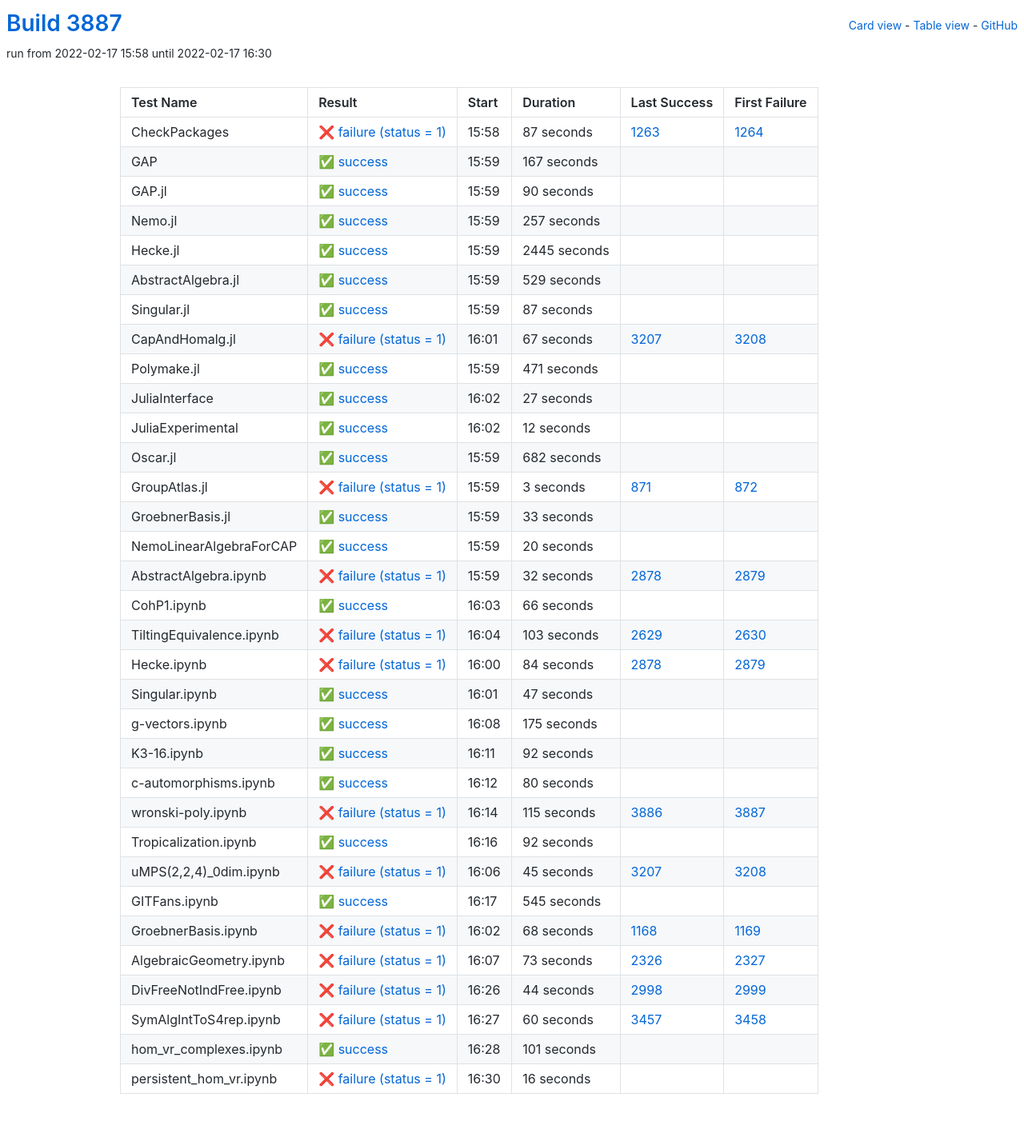
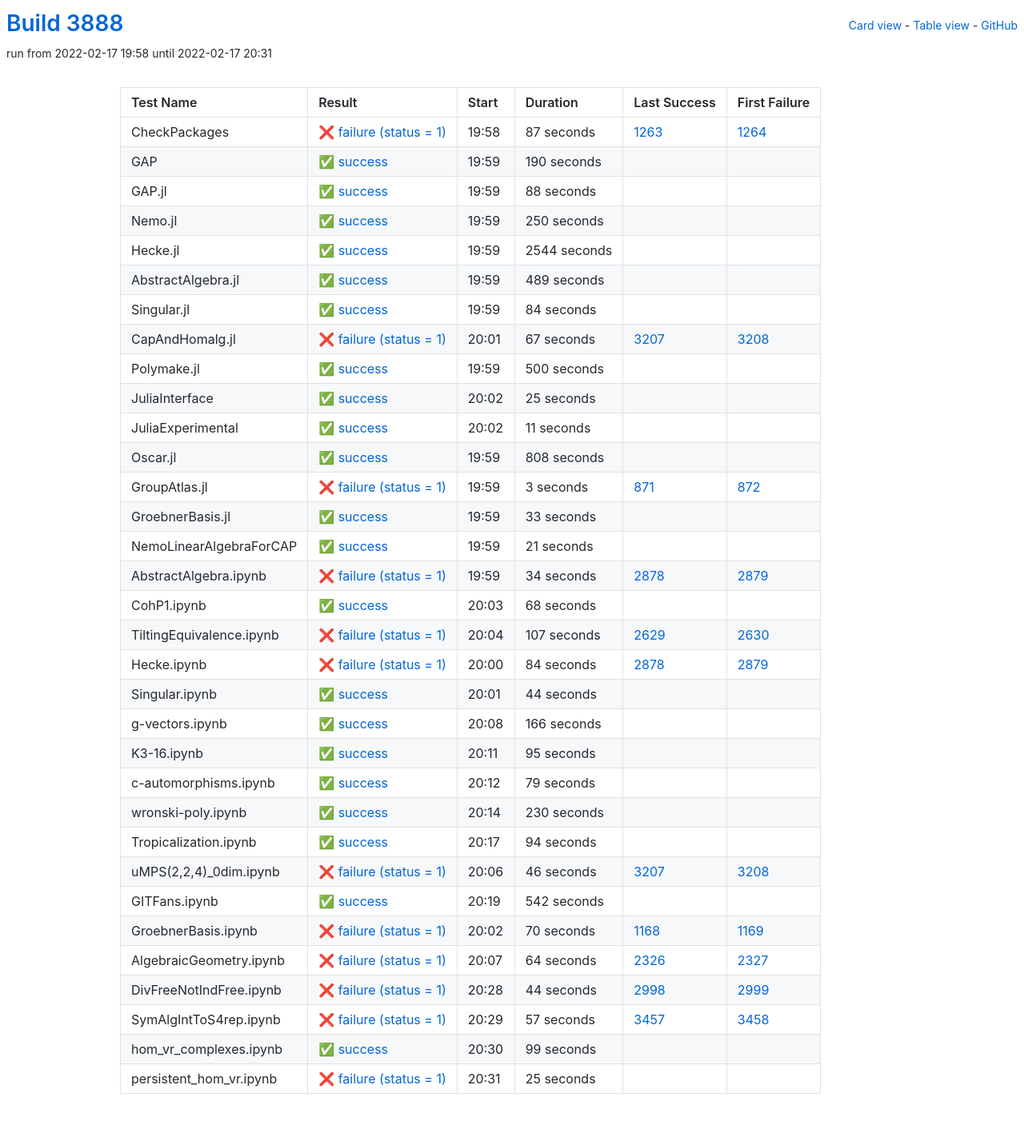
Before and after one commit to oscar-system/oscar-ci-status-stable, a Jekyll site: the page built from table.html, in a window 1280 px wide. Shown: the whole page at 80% size. Built offline with Jekyll 4.4.1, drawn with Linux system fonts in a browser that asks for light colours.

Commit message:
Build #3888

```diff
--- a/_data/ci.yml
+++ b/_data/ci.yml
@@ -1,6 +1,6 @@
 ---
-build: 3887
-build_url: https://oscarci.mathematik.uni-kl.de/job/oscar-stable/3887/
+build: 3888
+build_url: https://oscarci.mathematik.uni-kl.de/job/oscar-stable/3888/
 job: oscar-stable
 organization: oscar-system
 repo: oscar-ci-status-stable
@@ -8,8 +8,8 @@ repourl: https://github.com/oscar-system/oscar-ci-status-stable
 tests:
 - name: CheckPackages
   id: checkpackages
-  log: https://oscarci.mathematik.uni-kl.de/job/oscar-stable/3887/artifact/logs/build-3887/CheckPackages.log
-  start: 2022-02-17 15:58
+  log: https://oscarci.mathematik.uni-kl.de/job/oscar-stable/3888/artifact/logs/build-3888/CheckPackages.log
+  start: 2022-02-17 19:58
   success: false
   exitcode: 1
   status: failure
@@ -20,80 +20,80 @@ tests:
   first_failure_url: https://oscarci.mathematik.uni-kl.de/job/oscar-stable/1264/
 - name: GAP
   id: gap
-  log: https://oscarci.mathematik.uni-kl.de/job/oscar-stable/3887/artifact/logs/build-3887/GAP.log
-  start: 2022-02-17 15:59
+  log: https://oscarci.mathematik.uni-kl.de/job/oscar-stable/3888/artifact/logs/build-3888/GAP.log
+  start: 2022-02-17 19:59
   success: true
   exitcode: 0
   status: success
-  duration: 167
+  duration: 190
   last_success: false
   last_success_url:
   first_failure: false
   first_failure_url:
 - name: GAP.jl
   id: gap-jl
-  log: https://oscarci.mathematik.uni-kl.de/job/oscar-stable/3887/artifact/logs/build-3887/GAP.jl.log
-  start: 2022-02-17 15:59
+  log: https://oscarci.mathematik.uni-kl.de/job/oscar-stable/3888/artifact/logs/build-3888/GAP.jl.log
+  start: 2022-02-17 19:59
   success: true
   exitcode: 0
   status: success
-  duration: 90
+  duration: 88
   last_success: false
   last_success_url:
   first_failure: false
   first_failure_url:
 - name: Nemo.jl
   id: nemo-jl
-  log: https://oscarci.mathematik.uni-kl.de/job/oscar-stable/3887/artifact/logs/build-3887/Nemo.jl.log
-  start: 2022-02-17 15:59
+  log: https://oscarci.mathematik.uni-kl.de/job/oscar-stable/3888/artifact/logs/build-3888/Nemo.jl.log
+  start: 2022-02-17 19:59
   success: true
   exitcode: 0
   status: success
-  duration: 257
+  duration: 250
   last_success: false
   last_success_url:
   first_failure: false
   first_failure_url:
 - name: Hecke.jl
   id: hecke-jl
-  log: https://oscarci.mathematik.uni-kl.de/job/oscar-stable/3887/artifact/logs/build-3887/Hecke.jl.log
-  start: 2022-02-17 15:59
+  log: https://oscarci.mathematik.uni-kl.de/job/oscar-stable/3888/artifact/logs/build-3888/Hecke.jl.log
+  start: 2022-02-17 19:59
   success: true
   exitcode: 0
   status: success
-  duration: 2445
+  duration: 2544
   last_success: false
   last_success_url:
   first_failure: false
   first_failure_url:
 - name: AbstractAlgebra.jl
   id: abstractalgebra-jl
-  log: https://oscarci.mathematik.uni-kl.de/job/oscar-stable/3887/artifact/logs/build-3887/AbstractAlgebra.jl.log
-  start: 2022-02-17 15:59
+  log: https://oscarci.mathematik.uni-kl.de/job/oscar-stable/3888/artifact/logs/build-3888/AbstractAlgebra.jl.log
+  start: 2022-02-17 19:59
   success: true
   exitcode: 0
   status: success
-  duration: 529
+  duration: 489
   last_success: false
   last_success_url:
   first_failure: false
   first_failure_url:
 - name: Singular.jl
   id: singular-jl
-  log: https://oscarci.mathematik.uni-kl.de/job/oscar-stable/3887/artifact/logs/build-3887/Singular.jl.log
-  start: 2022-02-17 15:59
+  log: https://oscarci.mathematik.uni-kl.de/job/oscar-stable/3888/artifact/logs/build-3888/Singular.jl.log
+  start: 2022-02-17 19:59
   success: true
   exitcode: 0
   status: success
-  duration: 87
+  duration: 84
   last_success: false
   last_success_url:
   first_failure: false
   first_failure_url:
 - name: CapAndHomalg.jl
   id: capandhomalg-jl
-  log: https://oscarci.mathematik.uni-kl.de/job/oscar-stable/3887/artifact/logs/build-3887/CapAndHomalg.jl.log
-  start: 2022-02-17 16:01
+  log: https://oscarci.mathematik.uni-kl.de/job/oscar-stable/3888/artifact/logs/build-3888/CapAndHomalg.jl.log
+  start: 2022-02-17 20:01
   success: false
   exitcode: 1
   status: failure
@@ -104,56 +104,56 @@ tests:
   first_failure_url: https://oscarci.mathematik.uni-kl.de/job/oscar-stable/3208/
 - name: Polymake.jl
   id: polymake-jl
-  log: https://oscarci.mathematik.uni-kl.de/job/oscar-stable/3887/artifact/logs/build-3887/Polymake.jl.log
-  start: 2022-02-17 15:59
+  log: https://oscarci.mathematik.uni-kl.de/job/oscar-stable/3888/artifact/logs/build-3888/Polymake.jl.log
+  start: 2022-02-17 19:59
   success: true
   exitcode: 0
   status: success
-  duration: 471
+  duration: 500
   last_success: false
   last_success_url:
   first_failure: false
   first_failure_url:
 - name: JuliaInterface
   id: juliainterface
-  log: https://oscarci.mathematik.uni-kl.de/job/oscar-stable/3887/artifact/logs/build-3887/JuliaInterface.log
-  start: 2022-02-17 16:02
+  log: https://oscarci.mathematik.uni-kl.de/job/oscar-stable/3888/artifact/logs/build-3888/JuliaInterface.log
+  start: 2022-02-17 20:02
   success: true
   exitcode: 0
   status: success
-  duration: 27
+  duration: 25
   last_success: false
   last_success_url:
   first_failure: false
   first_failure_url:
 - name: JuliaExperimental
   id: juliaexperimental
-  log: https://oscarci.mathematik.uni-kl.de/job/oscar-stable/3887/artifact/logs/build-3887/JuliaExperimental.log
-  start: 2022-02-17 16:02
+  log: https://oscarci.mathematik.uni-kl.de/job/oscar-stable/3888/artifact/logs/build-3888/JuliaExperimental.log
+  start: 2022-02-17 20:02
   success: true
   exitcode: 0
   status: success
-  duration: 12
+  duration: 11
   last_success: false
   last_success_url:
   first_failure: false
   first_failure_url:
 - name: Oscar.jl
   id: oscar-jl
-  log: https://oscarci.mathematik.uni-kl.de/job/oscar-stable/3887/artifact/logs/build-3887/Oscar.jl.log
-  start: 2022-02-17 15:59
+  log: https://oscarci.mathematik.uni-kl.de/job/oscar-stable/3888/artifact/logs/build-3888/Oscar.jl.log
+  start: 2022-02-17 19:59
   success: true
   exitcode: 0
   status: success
-  duration: 682
+  duration: 808
   last_success: false
   last_success_url:
   first_failure: false
   first_failure_url:
 - name: GroupAtlas.jl
   id: groupatlas-jl
-  log: https://oscarci.mathematik.uni-kl.de/job/oscar-stable/3887/artifact/logs/build-3887/GroupAtlas.jl.log
-  start: 2022-02-17 15:59
+  log: https://oscarci.mathematik.uni-kl.de/job/oscar-stable/3888/artifact/logs/build-3888/GroupAtlas.jl.log
+  start: 2022-02-17 19:59
   success: false
   exitcode: 1
   status: failure
@@ -164,8 +164,8 @@ tests:
   first_failure_url: https://oscarci.mathematik.uni-kl.de/job/oscar-stable/872/
 - name: GroebnerBasis.jl
   id: groebnerbasis-jl
-  log: https://oscarci.mathematik.uni-kl.de/job/oscar-stable/3887/artifact/logs/build-3887/GroebnerBasis.jl.log
-  start: 2022-02-17 15:59
+  log: https://oscarci.mathematik.uni-kl.de/job/oscar-stable/3888/artifact/logs/build-3888/GroebnerBasis.jl.log
+  start: 2022-02-17 19:59
   success: true
   exitcode: 0
   status: success
@@ -176,56 +176,56 @@ tests:
   first_failure_url:
 - name: NemoLinearAlgebraForCAP
   id: nemolinearalgebraforcap
-  log: https://oscarci.mathematik.uni-kl.de/job/oscar-stable/3887/artifact/logs/build-3887/NemoLinearAlgebraForCAP.log
-  start: 2022-02-17 15:59
+  log: https://oscarci.mathematik.uni-kl.de/job/oscar-stable/3888/artifact/logs/build-3888/NemoLinearAlgebraForCAP.log
+  start: 2022-02-17 19:59
   success: true
   exitcode: 0
   status: success
-  duration: 20
+  duration: 21
   last_success: false
   last_success_url:
   first_failure: false
   first_failure_url:
 - name: AbstractAlgebra.ipynb
   id: abstractalgebra-ipynb
-  log: https://oscarci.mathematik.uni-kl.de/job/oscar-stable/3887/artifact/logs/build-3887/AbstractAlgebra.ipynb.log
-  start: 2022-02-17 15:59
+  log: https://oscarci.mathematik.uni-kl.de/job/oscar-stable/3888/artifact/logs/build-3888/AbstractAlgebra.ipynb.log
+  start: 2022-02-17 19:59
   success: false
   exitcode: 1
   status: failure
-  duration: 32
+  duration: 34
   last_success: 2878
   last_success_url: https://oscarci.mathematik.uni-kl.de/job/oscar-stable/2878/
   first_failure: 2879
   first_failure_url: https://oscarci.mathematik.uni-kl.de/job/oscar-stable/2879/
 - name: CohP1.ipynb
   id: cohp1-ipynb
-  log: https://oscarci.mathematik.uni-kl.de/job/oscar-stable/3887/artifact/logs/build-3887/CohP1.ipynb.log
-  start: 2022-02-17 16:03
+  log: https://oscarci.mathematik.uni-kl.de/job/oscar-stable/3888/artifact/logs/build-3888/CohP1.ipynb.log
+  start: 2022-02-17 20:03
   success: true
   exitcode: 0
   status: success
-  duration: 66
+  duration: 68
   last_success: false
   last_success_url:
   first_failure: false
   first_failure_url:
 - name: TiltingEquivalence.ipynb
   id: tiltingequivalence-ipynb
-  log: https://oscarci.mathematik.uni-kl.de/job/oscar-stable/3887/artifact/logs/build-3887/TiltingEquivalence.ipynb.log
-  start: 2022-02-17 16:04
+  log: https://oscarci.mathematik.uni-kl.de/job/oscar-stable/3888/artifact/logs/build-3888/TiltingEquivalence.ipynb.log
+  start: 2022-02-17 20:04
   success: false
   exitcode: 1
   status: failure
-  duration: 103
+  duration: 107
   last_success: 2629
   last_success_url: https://oscarci.mathematik.uni-kl.de/job/oscar-stable/2629/
   first_failure: 2630
   first_failure_url: https://oscarci.mathematik.uni-kl.de/job/oscar-stable/2630/
 - name: Hecke.ipynb
   id: hecke-ipynb
-  log: https://oscarci.mathematik.uni-kl.de/job/oscar-stable/3887/artifact/logs/build-3887/Hecke.ipynb.log
-  start: 2022-02-17 16:00
+  log: https://oscarci.mathematik.uni-kl.de/job/oscar-stable/3888/artifact/logs/build-3888/Hecke.ipynb.log
+  start: 2022-02-17 20:00
   success: false
   exitcode: 1
   status: failure
@@ -236,128 +236,128 @@ tests:
   first_failure_url: https://oscarci.mathematik.uni-kl.de/job/oscar-stable/2879/
 - name: Singular.ipynb
   id: singular-ipynb
-  log: https://oscarci.mathematik.uni-kl.de/job/oscar-stable/3887/artifact/logs/build-3887/Singular.ipynb.log
-  start: 2022-02-17 16:01
+  log: https://oscarci.mathematik.uni-kl.de/job/oscar-stable/3888/artifact/logs/build-3888/Singular.ipynb.log
+  start: 2022-02-17 20:01
   success: true
   exitcode: 0
   status: success
-  duration: 47
+  duration: 44
   last_success: false
   last_success_url:
   first_failure: false
   first_failure_url:
 - name: g-vectors.ipynb
   id: g-vectors-ipynb
-  log: https://oscarci.mathematik.uni-kl.de/job/oscar-stable/3887/artifact/logs/build-3887/g-vectors.ipynb.log
-  start: 2022-02-17 16:08
+  log: https://oscarci.mathematik.uni-kl.de/job/oscar-stable/3888/artifact/logs/build-3888/g-vectors.ipynb.log
+  start: 2022-02-17 20:08
   success: true
   exitcode: 0
   status: success
-  duration: 175
+  duration: 166
   last_success: false
   last_success_url:
   first_failure: false
   first_failure_url:
 - name: K3-16.ipynb
   id: k3-16-ipynb
-  log: https://oscarci.mathematik.uni-kl.de/job/oscar-stable/3887/artifact/logs/build-3887/K3-16.ipynb.log
-  start: 2022-02-17 16:11
+  log: https://oscarci.mathematik.uni-kl.de/job/oscar-stable/3888/artifact/logs/build-3888/K3-16.ipynb.log
+  start: 2022-02-17 20:11
   success: true
   exitcode: 0
   status: success
-  duration: 92
+  duration: 95
   last_success: false
   last_success_url:
   first_failure: false
   first_failure_url:
 - name: c-automorphisms.ipynb
   id: c-automorphisms-ipynb
-  log: https://oscarci.mathematik.uni-kl.de/job/oscar-stable/3887/artifact/logs/build-3887/c-automorphisms.ipynb.log
-  start: 2022-02-17 16:12
+  log: https://oscarci.mathematik.uni-kl.de/job/oscar-stable/3888/artifact/logs/build-3888/c-automorphisms.ipynb.log
+  start: 2022-02-17 20:12
   success: true
   exitcode: 0
   status: success
-  duration: 80
+  duration: 79
   last_success: false
   last_success_url:
   first_failure: false
   first_failure_url:
 - name: wronski-poly.ipynb
   id: wronski-poly-ipynb
-  log: https://oscarci.mathematik.uni-kl.de/job/oscar-stable/3887/artifact/logs/build-3887/wronski-poly.ipynb.log
-  start: 2022-02-17 16:14
-  success: false
-  exitcode: 1
-  status: failure
-  duration: 115
-  last_success: 3886
-  last_success_url: https://oscarci.mathematik.uni-kl.de/job/oscar-stable/3886/
-  first_failure: 3887
-  first_failure_url: https://oscarci.mathematik.uni-kl.de/job/oscar-stable/3887/
-- name: Tropicalization.ipynb
-  id: tropicalization-ipynb
-  log: https://oscarci.mathematik.uni-kl.de/job/oscar-stable/3887/artifact/logs/build-3887/Tropicalization.ipynb.log
-  start: 2022-02-17 16:16
+  log: https://oscarci.mathematik.uni-kl.de/job/oscar-stable/3888/artifact/logs/build-3888/wronski-poly.ipynb.log
+  start: 2022-02-17 20:14
   success: true
   exitcode: 0
   status: success
-  duration: 92
+  duration: 230
+  last_success: false
+  last_success_url:
+  first_failure: false
+  first_failure_url:
+- name: Tropicalization.ipynb
+  id: tropicalization-ipynb
+  log: https://oscarci.mathematik.uni-kl.de/job/oscar-stable/3888/artifact/logs/build-3888/Tropicalization.ipynb.log
+  start: 2022-02-17 20:17
+  success: true
+  exitcode: 0
+  status: success
+  duration: 94
   last_success: false
   last_success_url:
   first_failure: false
   first_failure_url:
 - name: uMPS(2,2,4)_0dim.ipynb
   id: umps-2-2-4-0dim-ipynb
-  log: https://oscarci.mathematik.uni-kl.de/job/oscar-stable/3887/artifact/logs/build-3887/uMPS-2-2-4-_0dim.ipynb.log
-  start: 2022-02-17 16:06
+  log: https://oscarci.mathematik.uni-kl.de/job/oscar-stable/3888/artifact/logs/build-3888/uMPS-2-2-4-_0dim.ipynb.log
+  start: 2022-02-17 20:06
   success: false
   exitcode: 1
   status: failure
-  duration: 45
+  duration: 46
   last_success: 3207
   last_success_url: https://oscarci.mathematik.uni-kl.de/job/oscar-stable/3207/
   first_failure: 3208
   first_failure_url: https://oscarci.mathematik.uni-kl.de/job/oscar-stable/3208/
 - name: GITFans.ipynb
   id: gitfans-ipynb
-  log: https://oscarci.mathematik.uni-kl.de/job/oscar-stable/3887/artifact/logs/build-3887/GITFans.ipynb.log
-  start: 2022-02-17 16:17
+  log: https://oscarci.mathematik.uni-kl.de/job/oscar-stable/3888/artifact/logs/build-3888/GITFans.ipynb.log
+  start: 2022-02-17 20:19
   success: true
   exitcode: 0
   status: success
-  duration: 545
+  duration: 542
   last_success: false
   last_success_url:
   first_failure: false
   first_failure_url:
 - name: GroebnerBasis.ipynb
   id: groebnerbasis-ipynb
-  log: https://oscarci.mathematik.uni-kl.de/job/oscar-stable/3887/artifact/logs/build-3887/GroebnerBasis.ipynb.log
-  start: 2022-02-17 16:02
+  log: https://oscarci.mathematik.uni-kl.de/job/oscar-stable/3888/artifact/logs/build-3888/GroebnerBasis.ipynb.log
+  start: 2022-02-17 20:02
   success: false
   exitcode: 1
   status: failure
-  duration: 68
+  duration: 70
   last_success: 1168
   last_success_url: https://oscarci.mathematik.uni-kl.de/job/oscar-stable/1168/
   first_failure: 1169
   first_failure_url: https://oscarci.mathematik.uni-kl.de/job/oscar-stable/1169/
 - name: AlgebraicGeometry.ipynb
   id: algebraicgeometry-ipynb
-  log: https://oscarci.mathematik.uni-kl.de/job/oscar-stable/3887/artifact/logs/build-3887/AlgebraicGeometry.ipynb.log
-  start: 2022-02-17 16:07
+  log: https://oscarci.mathematik.uni-kl.de/job/oscar-stable/3888/artifact/logs/build-3888/AlgebraicGeometry.ipynb.log
+  start: 2022-02-17 20:07
   success: false
   exitcode: 1
   status: failure
-  duration: 73
+  duration: 64
   last_success: 2326
   last_success_url: https://oscarci.mathematik.uni-kl.de/job/oscar-stable/2326/
   first_failure: 2327
   first_failure_url: https://oscarci.mathematik.uni-kl.de/job/oscar-stable/2327/
 - name: DivFreeNotIndFree.ipynb
   id: divfreenotindfree-ipynb
-  log: https://oscarci.mathematik.uni-kl.de/job/oscar-stable/3887/artifact/logs/build-3887/DivFreeNotIndFree.ipynb.log
-  start: 2022-02-17 16:26
+  log: https://oscarci.mathematik.uni-kl.de/job/oscar-stable/3888/artifact/logs/build-3888/DivFreeNotIndFree.ipynb.log
+  start: 2022-02-17 20:28
   success: false
   exitcode: 1
   status: failure
@@ -368,36 +368,36 @@ tests:
   first_failure_url: https://oscarci.mathematik.uni-kl.de/job/oscar-stable/2999/
 - name: SymAlgIntToS4rep.ipynb
   id: symalginttos4rep-ipynb
-  log: https://oscarci.mathematik.uni-kl.de/job/oscar-stable/3887/artifact/logs/build-3887/SymAlgIntToS4rep.ipynb.log
-  start: 2022-02-17 16:27
+  log: https://oscarci.mathematik.uni-kl.de/job/oscar-stable/3888/artifact/logs/build-3888/SymAlgIntToS4rep.ipynb.log
+  start: 2022-02-17 20:29
   success: false
   exitcode: 1
   status: failure
-  duration: 60
+  duration: 57
   last_success: 3457
   last_success_url: https://oscarci.mathematik.uni-kl.de/job/oscar-stable/3457/
   first_failure: 3458
   first_failure_url: https://oscarci.mathematik.uni-kl.de/job/oscar-stable/3458/
 - name: hom_vr_complexes.ipynb
   id: hom-vr-complexes-ipynb
-  log: https://oscarci.mathematik.uni-kl.de/job/oscar-stable/3887/artifact/logs/build-3887/hom_vr_complexes.ipynb.log
-  start: 2022-02-17 16:28
+  log: https://oscarci.mathematik.uni-kl.de/job/oscar-stable/3888/artifact/logs/build-3888/hom_vr_complexes.ipynb.log
+  start: 2022-02-17 20:30
   success: true
   exitcode: 0
   status: success
-  duration: 101
+  duration: 99
   last_success: false
   last_success_url:
   first_failure: false
   first_failure_url:
 - name: persistent_hom_vr.ipynb
   id: persistent-hom-vr-ipynb
-  log: https://oscarci.mathematik.uni-kl.de/job/oscar-stable/3887/artifact/logs/build-3887/persistent_hom_vr.ipynb.log
-  start: 2022-02-17 16:30
+  log: https://oscarci.mathematik.uni-kl.de/job/oscar-stable/3888/artifact/logs/build-3888/persistent_hom_vr.ipynb.log
+  start: 2022-02-17 20:31
   success: false
   exitcode: 1
   status: failure
-  duration: 16
+  duration: 25
   last_success: false
   last_success_url:
   first_failure: false
```
Also changed, not shown: README.md.
